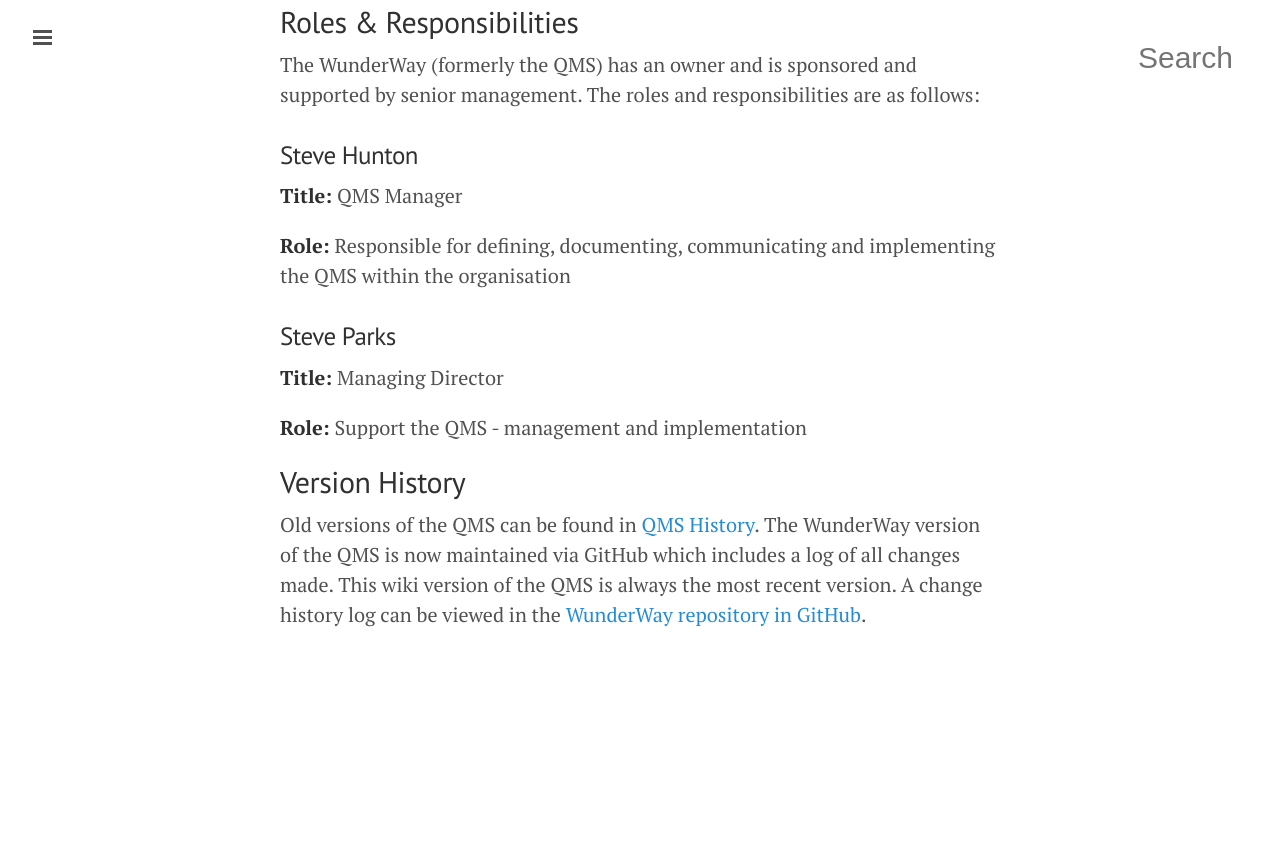
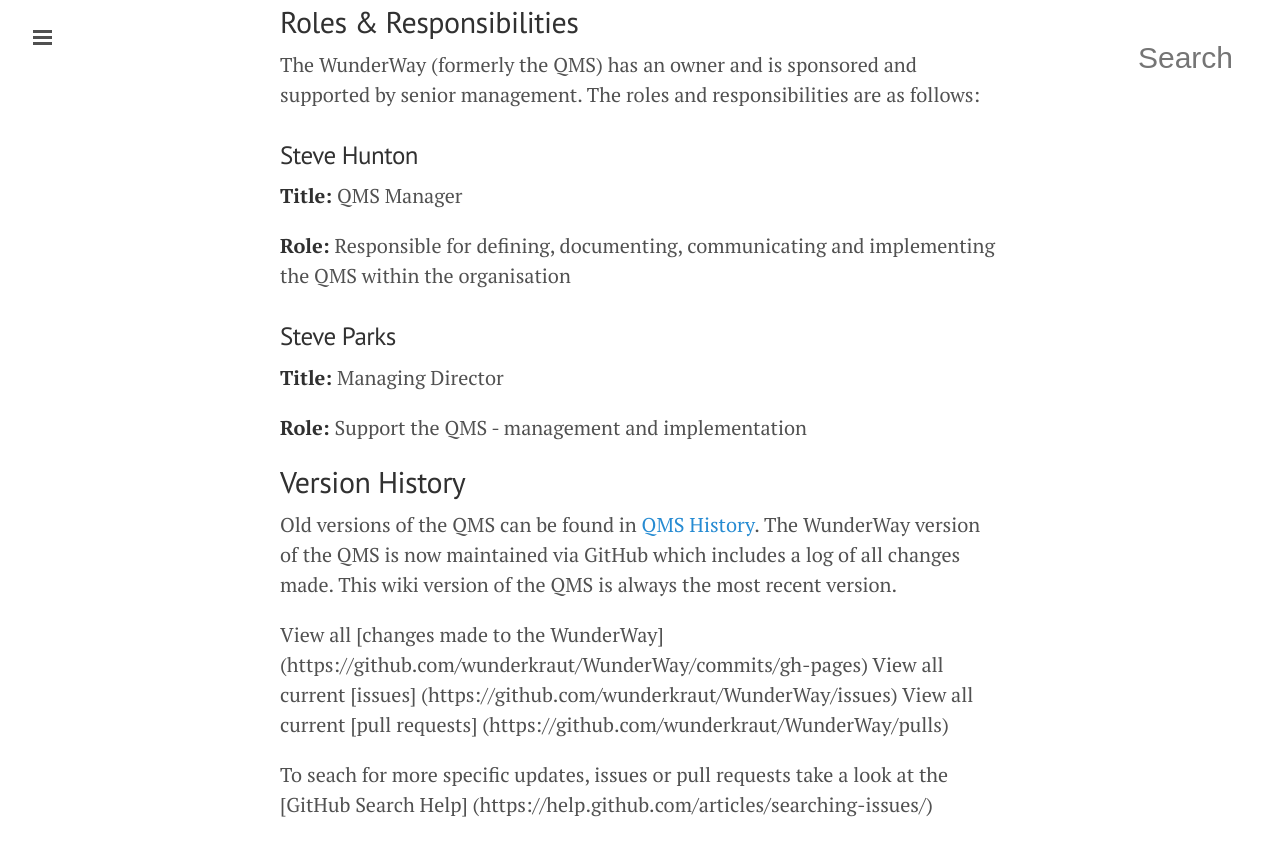
Before and after one commit to tormi/WunderWay, a Jekyll site: the page built from about-this-site/quality-management-system.md, in a window 1280 px wide and 900 px high, scrolled down 1147 px. Shown: the top 856 px of the window. Built offline with Jekyll 4.4.1, drawn with Linux system fonts in a browser that asks for light colours; nearby versions of some CDN libraries; Markdown is read by kramdown in place of the engine named in the settings; before the commit the page ends 1857 px from its top, so only the background shows below that.

Commit message:
Update quality-management-system.md
added more links to help people navigate GitHub issues and pull requests

```diff
--- a/about-this-site/quality-management-system.md
+++ b/about-this-site/quality-management-system.md
@@ -42,4 +42,10 @@
 
 ## Version History
 
-Old versions of the QMS can be found in [QMS History](https://drive.google.com/drive/folders/0Bxb4YZjQwNDgUWFYWHc1Y2V4Rzg). The WunderWay version of the QMS is now maintained via GitHub which includes a log of all changes made. This wiki version of the QMS is always the most recent version. A change history log can be viewed in the <a href="https://github.com/Wunderkraut/WunderWay">WunderWay repository in GitHub</a>.
+Old versions of the QMS can be found in [QMS History](https://drive.google.com/drive/folders/0Bxb4YZjQwNDgUWFYWHc1Y2V4Rzg). The WunderWay version of the QMS is now maintained via GitHub which includes a log of all changes made. This wiki version of the QMS is always the most recent version.
+
+View all [changes made to the WunderWay] (https://github.com/wunderkraut/WunderWay/commits/gh-pages)
+View all current [issues] (https://github.com/wunderkraut/WunderWay/issues)
+View all current [pull requests] (https://github.com/wunderkraut/WunderWay/pulls)
+
+To seach for more specific updates, issues or pull requests take a look at the [GitHub Search Help] (https://help.github.com/articles/searching-issues/)
```
